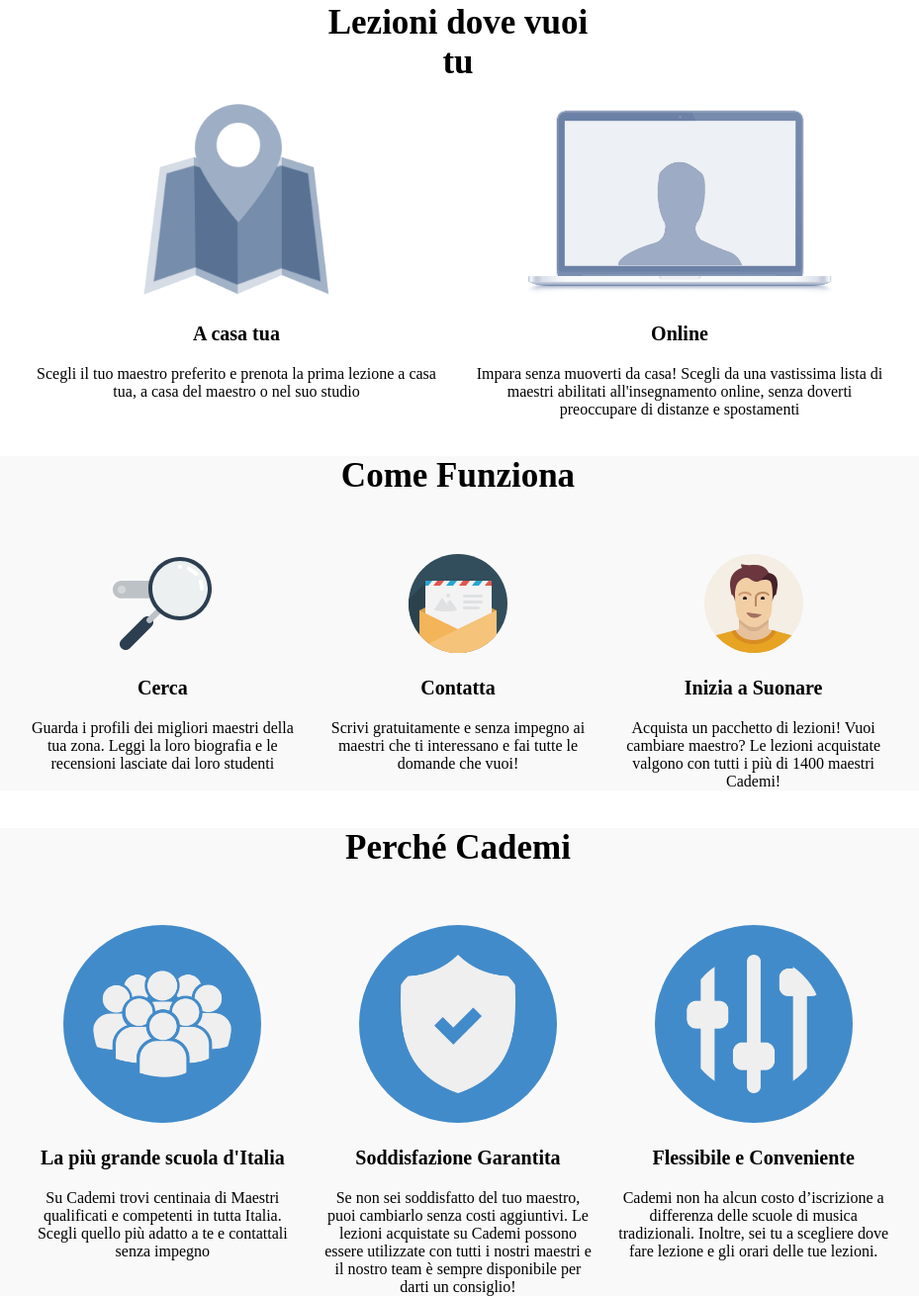
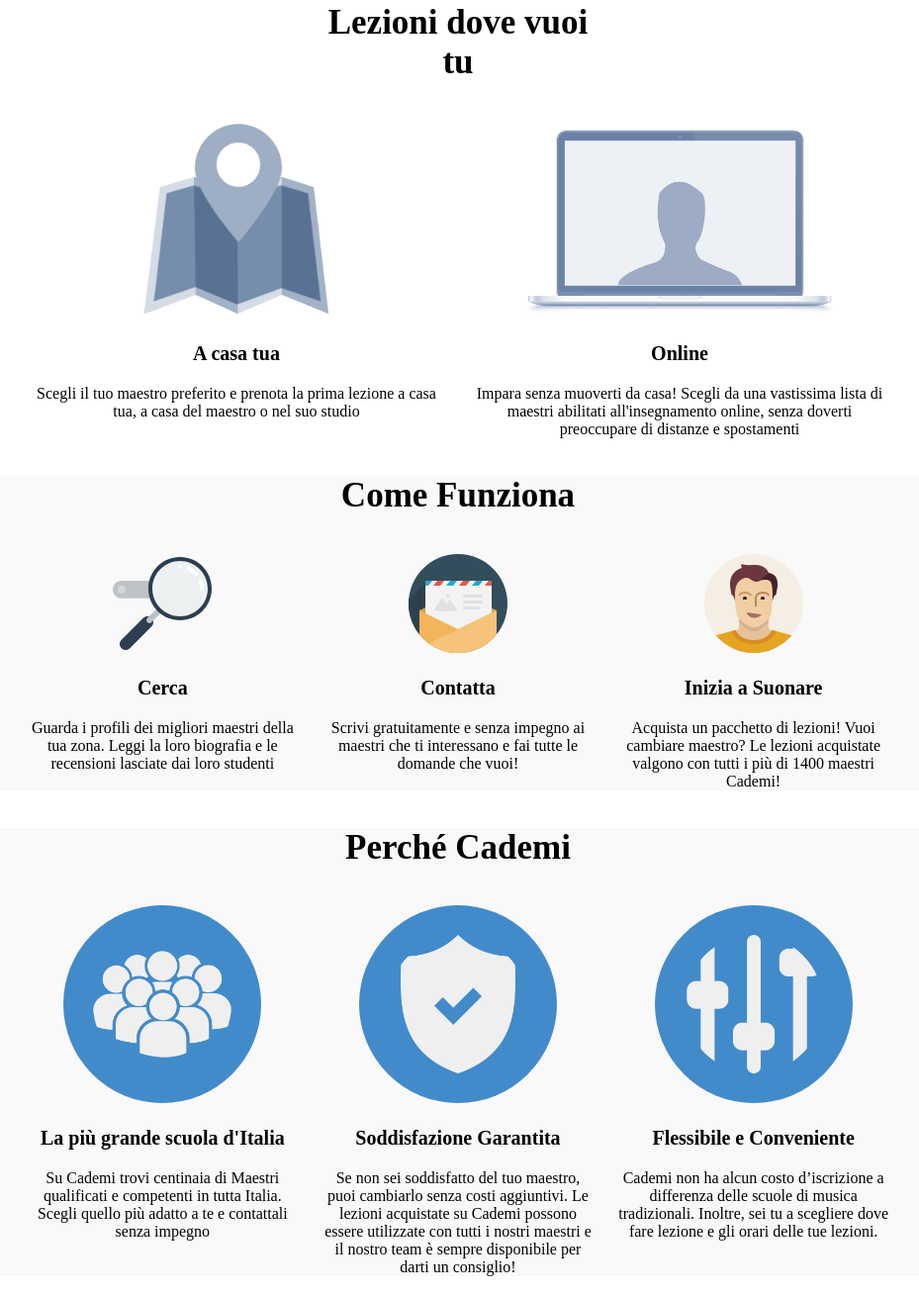
Before and after one commit to DevidCesare17/html-css-resp-wannabe-12bool, a plain HTML site: page index.html in a window 1280 px wide. Shown: the part 35-1345 px from the top of the page at 99% size, without its empty margins (177-1106 px from the left). Drawn offline with Linux system fonts and the light colour scheme.

Commit message:
Refactoring e passaggio a section

```diff
--- a/css/style.css
+++ b/css/style.css
@@ -1,7 +1,6 @@
 /* general */
 .debug h2{
   font-size: 35px;
-  margin-bottom: 10px;
 }
 
 .debug img{
@@ -29,10 +28,6 @@
 
 .bgcolor-grey{
   background-color: #F9F9F9;
-}
-
-.debug > .container:first-child{
-  height: 60px;
 }
 
 .debug .img-blue{
--- a/index.html
+++ b/index.html
@@ -9,7 +9,7 @@
   </head>
   <body>
     <!-- prima sezione -->
-    <div class="debug">
+    <section class="debug">
       <div class="container">
         <div class="col-lg-4 offset-lg-4 col-md-4 offset-md-4 col-xs-12">
           <h2>Lezioni dove vuoi tu</h2>
@@ -27,10 +27,10 @@
           <p>Impara senza muoverti da casa! Scegli da una vastissima lista di maestri abilitati all'insegnamento online, senza doverti preoccupare di distanze e spostamenti</p>
         </div>
       </div>
-    </div>
+    </section>
     <!-- /prima sezione -->
     <!-- seconda sezione -->
-    <div class="debug bgcolor-grey">
+    <section class="debug bgcolor-grey">
       <div class="container">
         <div class="col-lg-4 offset-lg-4 col-md-4 offset-md-4 col-xs-12">
           <h2>Come Funziona</h2>
@@ -53,10 +53,10 @@
           <p>Acquista un pacchetto di lezioni! Vuoi cambiare maestro? Le lezioni acquistate valgono con tutti i più di 1400 maestri Cademi!</p>
         </div>
       </div>
-    </div>
+    </section>
     <!-- /seconda sezione -->
     <!-- terza sezione -->
-    <div class="debug bgcolor-grey">
+    <section class="debug bgcolor-grey">
       <div class="container">
         <div class="col-lg-4 offset-lg-4 col-md-4 offset-md-4 col-xs-12">
           <h2>Perch&eacute;	Cademi</h2>
@@ -79,7 +79,7 @@
           <p>Cademi non ha alcun costo d’iscrizione a differenza delle scuole di musica tradizionali. Inoltre, sei tu a scegliere dove fare lezione e gli orari delle tue lezioni.</p>
         </div>
       </div>
-    </div>
+    </section>
     <!-- /terza sezione -->
   </body>
 </html>
```
